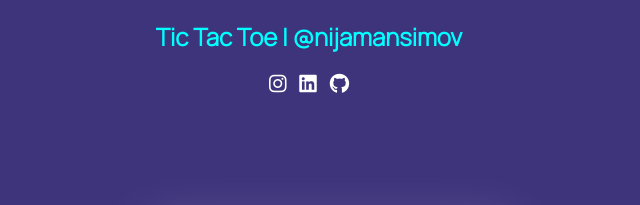
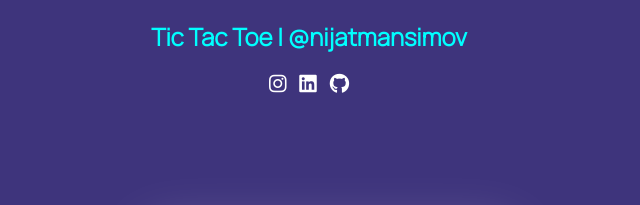
Before and after one commit to Nijat-Mansimov/tic-tac-toe, a plain HTML site: page index.html in a window 1280 px wide. Shown: the top 205 px of the page, 331-971 px from the left. Drawn offline with Linux system fonts and the light colour scheme.

Commit message:
Update index.html

```diff
--- a/index.html
+++ b/index.html
@@ -18,7 +18,7 @@
   <body>
     <header>
       <div class="gameName">
-        <h2>Tic Tac Toe | @nijamansimov</h2>
+        <h2>Tic Tac Toe | @nijatmansimov</h2>
       </div>
     </header>
 
```
